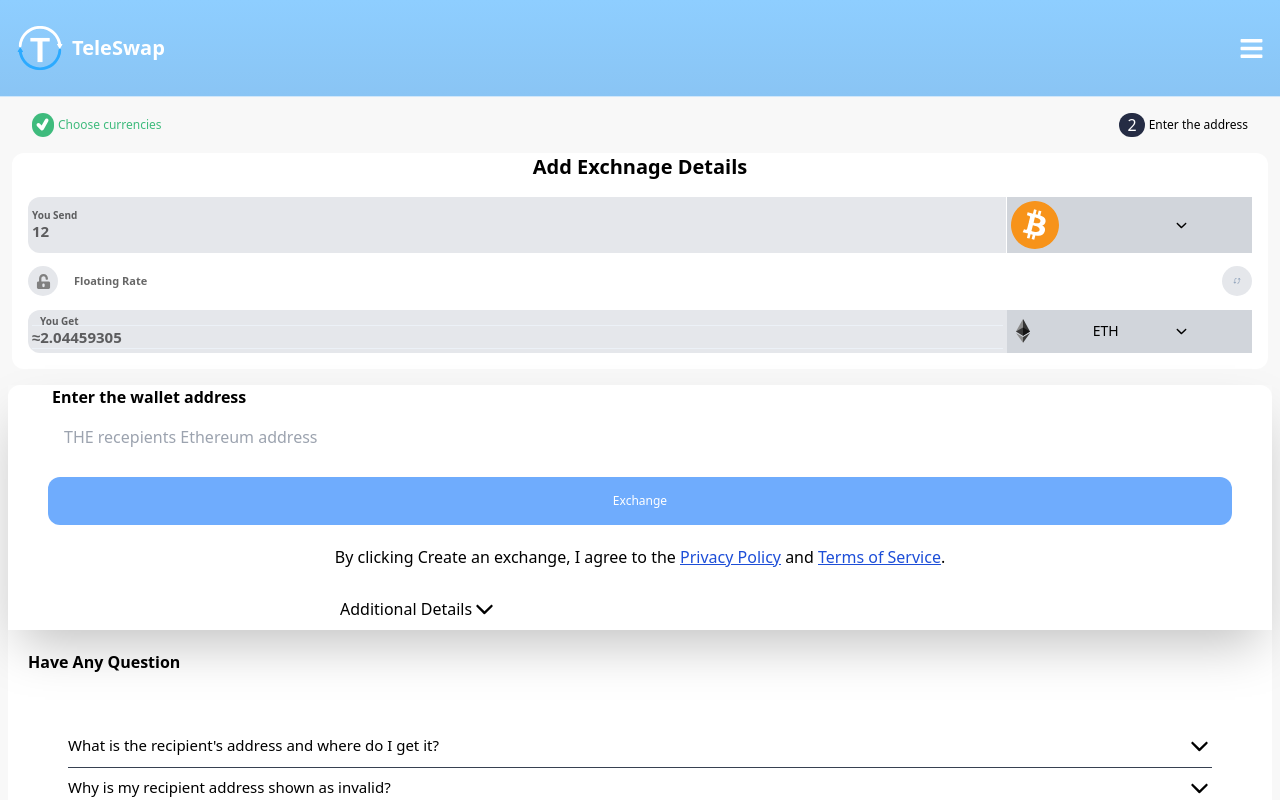
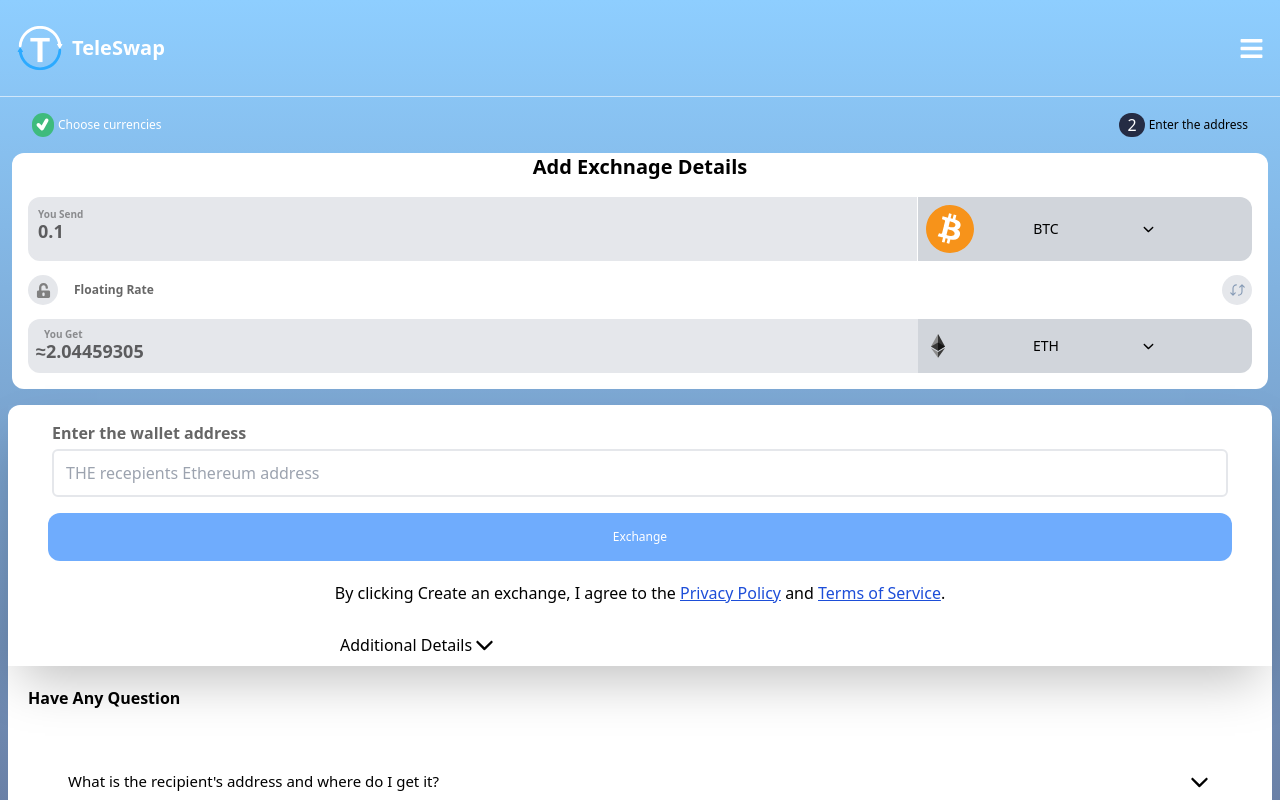
Before and after one commit to bryan6738/swap-tgapp, a React (Vite) app: page /swap-tgapp/exchange in a window 1280 px wide. Shown: the top 800 px of the page. Built offline with nearby package versions, Linux system fonts and the light colour scheme.

Commit message:
fixing UI in input

```diff
--- a/src/Components/Exchanger.jsx
+++ b/src/Components/Exchanger.jsx
@@ -7,21 +7,19 @@
 import { IoIosArrowDown } from "react-icons/io";
 import { FaUnlockAlt } from "react-icons/fa";
 const Exchanger = () => {
-  // const [toggleClasses, setToggleClasses] = useState(" ")
   const [isActive, setIsActive] = useState(true);
+  const [isFocused, setIsForcused] = useState(false);
   const [value, setValue] = useState(0.1);
   const [value2, setValue2] = useState('≈2.04459305');
   const [currency, setCurrency] = useState('BTC');
   const [currency2, setCurrency2] = useState('ETH');
   const [src1, setSrc1] = useState(logo);
   const [src2, setSrc2] = useState(etc);
-  // const addClasses=()=>{
-  //   setToggleClasses("rounded-br-[45px] bg-[#E0E9F1] ")
-  // }
 
   const roundedTrClass = ' bg-[#E0E9F1] hover:bg-blue-100';
   const roundedBlClass = 'rounded-bl-[45px]';
   const roundedBrClass = 'rounded-br-[45px]';
+
   const handleClick = () => {
     setIsActive(!isActive);
     if (value === 0.1) {
@@ -41,6 +39,10 @@
     }
   };
 
+  const handleChange = (e) => {
+    setValue(e.target.value);
+  };
+
   return (
     <div className='p-1'>
       <div className='bg-white rounded-3xl drop-shadow-xl '>
@@ -58,18 +60,21 @@
           </div>
         </div>
 
-        <div className='p-4 flex flex-col '>
+        <div className='p-4 flex flex-col'>
           <div className='flex flex-col h-[33.33%]'>
             <div className='flex'>
-              <div className='w-[80%] mr-[1px] bg-gray-200 flex flex-col justify-center  p-1 font-sans  rounded-l-xl  hover:bg-gray-200'>
-                <h2 className='text-[10px] -mb-1 font-bold text-black/60'>You Send</h2>
+              <div className={`border border-solid border-2 border-gray-200 w-[80%] mr-[1px] ${isFocused ? 'bg-white-200' : 'bg-gray-200'} flex flex-col rounded-l-xl p-2 font-sans`}>
+                <h2 className='text-[10px] -mb-1 font-bold text-black/40'>You Send</h2>
                 <div className='cursor-pointer'>
                   <input value={value}
-                    className='focus:outline-none bg-gray-200 hover:bg-gray-200 text-black/60  w-full text-[15px] font-bold'
+                    onChange={handleChange}
+                    onFocus={() => {setIsForcused(true)}}
+                    onBlur={() => {setIsForcused(false)}}
+                    className={`${isFocused ? 'bg-white-200' : 'bg-gray-200'} focus:outline-none text-black/60  w-full text-[18px] font-bold`}
                     type="text" />
                 </div>
               </div>
-              <div className='w-[20%] hover:bg-gray-300 bg-gray-300 cursor-pointer flex justify-between  items-center p-1 gap-x-2'>
+              <div className='w-[30%] hover:bg-gray-300 bg-gray-300 cursor-pointer flex rounded-r-xl justify-between  items-center p-2 gap-x-1'>
                 <div className='w-1/3'><img className='w-12' src={src1} alt="" /></div>
                 <div className='text-sm w-1/3 leading-tight'>{currency}</div>
                 <div className='w-1/3'><IoIosArrowDown size={15} /></div>
@@ -82,26 +87,26 @@
               <div className='w-[30px] h-[30px] my-auto bg-gray-200 items-center flex flex-col justify-center font-sans rounded-full hover:bg-gray-200'>
                 <FaUnlockAlt color='gray' size={15} />
               </div>
-              <div className=' hover:bg-gray-300  cursor-pointer flex justify-between gap-x-2 items-center p-4'>
-                <h1 className='text-[11px] font-semibold text-black/60'>Floating Rate</h1>
+              <div className='cursor-pointer flex justify-between gap-x-2 items-center p-4'>
+                <h1 className='text-[12px] font-semibold text-black/60'>Floating Rate</h1>
               </div>
-              <div className='w-[30px] my-auto h-[30px] bg-gray-200 rounded-full flex justify-center items-center ml-auto'>
-                <img className='w-[12px] h-[12px]' src={load} alt="" />
+              <div className='hover:bg-blue-600 w-[30px] my-auto h-[30px] bg-gray-200 rounded-full flex justify-center items-center ml-auto'>
+                <img className='w-[25px] h-[25px]' src={load} alt="" />
               </div>
             </div>
           </div>
 
           <div className='flex flex-col  '>
             <div className='flex'>
-              <div className='w-[80%]   flex flex-col justify-center p-1 font-sans  rounded-l-xl bg-gray-200 hover:bg-gray-200'>
-                <h2 className='text-[10px] ml-2 -mb-1  font-bold text-black/60'>You Get</h2>
+              <div className='w-[80%] flex flex-col p-2 font-sans  rounded-l-xl bg-gray-200 hover:bg-gray-200'>
+                <h2 className='text-[10px] ml-2 -mb-1  font-bold text-black/40'>You Get</h2>
                 <div className='cursor-pointer'>
                   <input value={value2} placeholder='0.1'
-                    className='focus:outline-none bg-gray-200 hover:bg-gray-200 text-black/60  w-full text-[15px] font-bold'
+                    className='focus:outline-none bg-gray-200 hover:bg-gray-200 text-black/60  w-full text-[18px] font-bold'
                     type="text" />
                 </div>
               </div>
-              <div className='w-[20%] hover:bg-gray-300  bg-gray-300 cursor-pointer flex justify-between gap-x-2 items-center p-1'>
+              <div className='w-[30%] hover:bg-gray-300  bg-gray-300 cursor-pointer rounded-r-xl flex justify-between gap-x-1 items-center p-2'>
                 <div className='w-1/3'><img className='' src={src2} alt="" /></div>
                 <div className='w-1/3 text-sm leading-tight'>{currency2}</div>
                 <div className='w-1/3'><IoIosArrowDown size={15} /></div>
@@ -111,7 +116,7 @@
 
           <Link to={'/swap-tgapp/exchange'}
             className='bg-[#0F75FC] hover:bg-[#0F75FC]/60 cursor-pointer rounded-xl h-12 mt-4 w-full  flex justify-center'>
-            <button className='p-1 text-center flex justify-center items-center  text-white text-[12px] font-[500] font-sans '>Exchange</button>
+            <button className='p-1 text-center flex justify-center items-center  text-white text-[18px] font-[500] font-sans '>Exchange</button>
           </Link>
         </div>
       </div>
--- a/src/Components/Faqs2.jsx
+++ b/src/Components/Faqs2.jsx
@@ -13,23 +13,22 @@
 
     <section className="bg-white text-black mx-2 rounded-xl mt-4  ">
       <div className='shadow-2xl' >
-        <div className='mx-11' >   <p className='font-[600] text-[16px]' >Enter the wallet address</p>
-          <div className='mt-1' > <input type="text" placeholder='THE recepients Ethereum address' className='w-[100%] h-12 p-3 ' />  </div></div>
+        <div className='mx-11' ><p className='pt-4 font-[600] text-[16px] text-black/60'>Enter the wallet address</p>
+          <div className='mt-1' > <input type="text" placeholder='THE recepients Ethereum address' className='border border-2 w-[100%] h-12 p-3 rounded-md' />  </div></div>
         <Link to={'/swap-tgapp/screen3'} className='bg-[#0F75FC]/60 cursor-pointer rounded-xl h-12 mt-4 mx-10 my-5 flex justify-center'>
           <button className='p-1 text-center flex justify-center items-center  text-white text-[12px] font-[500] font-sans '>Exchange</button>
         </Link>
         <div className='mb-5' > <p className='text-center' > By clicking Create an exchange, I agree to the <a href="" className='text-blue-700 underline ' >Privacy Policy</a> and <a href="" className='text-blue-700 underline ' >Terms of Service</a>. </p> </div>
-        {/* Additional Details */}
         <details className='mx-8' >
           <summary style={summaryStyle} className="py-2 outline-none flex cursor-pointer"><h1 className='ml-[25%] text-black font-[400] text-[16px]'>Additional Details </h1><span className=''><IoIosArrowDown size={25} /></span></summary>
           <div className="pb-4">
             <p className='font-[600] text-[16px]' >Enter the refund address</p>
             <p className='leading-tight text-[14px] text-gray-600 ' >We recommend adding your wallet address for a refund. </p>
-            <div className='mt-1' > <input type="text" placeholder='THE BTC REFUND ADDRESS' className='w-[100%] h-12 p-3 ' />  </div>
+            <div className='mt-1' > <input type="text" placeholder='THE BTC REFUND ADDRESS' className='border border-2 w-[100%] h-12 p-3 rounded-md' />  </div>
 
             <p className='font-[600] text-[16px] mt-8 ' >Add Email</p>
             <p className='leading-tight text-[14px] text-gray-600 ' >If you want to get notifications about this exchange. </p>
-            <div className='mt-1' > <input type="text" placeholder='THE EMAIL ADDRESS' className='w-[100%] h-12 p-3 ' />  </div>
+            <div className='mt-1' > <input type="text" placeholder='THE EMAIL ADDRESS' className='border border-2 w-[100%] h-12 p-3 rounded-md' />  </div>
 
           </div>
         </details>
--- a/src/Components/Options.jsx
+++ b/src/Components/Options.jsx
@@ -2,10 +2,10 @@
 const Options = () => {
   return (
     <>
-      <div className='flex bg-[#F8F8F8] justify-between mx-8 py-4 ' >
+      <div className='flex justify-between mx-8 py-4 ' >
         <div className='flex gap-x-1 ' >
-          <div className='bg-[#3FBB7D] rounded-xl  ' ><TiTick color='white' size={22} /></div>
-          <div>  <p className='text-[#3FBB7D] font-medium text-xs mt-1 ' > Choose currencies </p> </div>
+          <div className='bg-[#3FBB7D] rounded-xl'><TiTick color='white' size={22} /></div>
+          <div><p className='text-[white] font-medium text-xs mt-1'> Choose currencies </p> </div>
         </div>
         <div className='flex gap-x-1 ' >
           <div> <div className='bg-[#252C44] rounded-xl  ' > <p className='text-white px-2 ' >2</p></div> </div>
--- a/src/pages/Screen2.jsx
+++ b/src/pages/Screen2.jsx
@@ -11,6 +11,7 @@
 import Navbar from "../Components/Navbar";
 const Screen2 = () => {
   const [isActive, setIsActive] = useState(true);
+  const [isFocused, setIsForcused] = useState(false);
   const [value, setValue] = useState(0.1);
   const [value2, setValue2] = useState("≈2.04459305");
   const [currency, setCurrency] = useState("BTC");
@@ -38,13 +39,18 @@
       setSrc2(etc);
     }
   };
+
+  const handleChange = (e) => {
+    setValue(e.target.value);
+  };
+
   return (
     <>
       <>
         <div>
           <Navbar />
         </div>
-        <div className="bg-[#F8F8F8]">
+        <div className="">
           <Options />
           <div className="bg-white mx-3 rounded-xl">
             <div className="flex justify-center items-center">
@@ -53,71 +59,55 @@
               </h1>
             </div>
             <div className="p-4 flex flex-col ">
-              <div className="flex flex-col h-[33.33%]">
-                <div className="flex">
-                  <div className="w-[80%] mr-[1px] bg-gray-200 flex flex-col justify-center  p-1 font-sans  rounded-l-xl  hover:bg-gray-200">
-                    <h2 className="text-[10px] -mb-1 font-bold text-black/60">
-                      You Send
-                    </h2>
-                    <div className="cursor-pointer">
-                      <input
-                        value={12}
-                        className="focus:outline-none bg-gray-200 hover:bg-gray-200 text-black/60  w-full text-[15px] font-bold"
-                        type="text"
-                      />
+              <div className='flex flex-col h-[33.33%]'>
+                <div className='flex'>
+                  <div className={`border border-solid border-2 border-gray-200 w-[80%] mr-[1px] ${isFocused ? 'bg-white-200' : 'bg-gray-200'} flex flex-col rounded-l-xl p-2 font-sans`}>
+                    <h2 className='text-[10px] -mb-1 font-bold text-black/40'>You Send</h2>
+                    <div className='cursor-pointer'>
+                      <input value={value}
+                        onChange={handleChange}
+                        onFocus={() => { setIsForcused(true) }}
+                        onBlur={() => { setIsForcused(false) }}
+                        className={`${isFocused ? 'bg-white-200' : 'bg-gray-200'} focus:outline-none text-black/60  w-full text-[18px] font-bold`}
+                        type="text" />
                     </div>
                   </div>
-                  <div className="w-[20%] hover:bg-gray-300 bg-gray-300 cursor-pointer flex justify-between  items-center p-1 gap-x-2">
-                    <div className="w-1/3">
-                      <img className="w-12" src={src1} alt="" />
-                    </div>
-                    <div className="text-sm w-1/3 leading-tight">{}</div>
-                    <div className="w-1/3">
-                      <IoIosArrowDown size={15} />
-                    </div>
+                  <div className='w-[30%] hover:bg-gray-300 bg-gray-300 cursor-pointer flex rounded-r-xl justify-between  items-center p-2 gap-x-1'>
+                    <div className='w-1/3'><img className='w-12' src={src1} alt="" /></div>
+                    <div className='text-sm w-1/3 leading-tight'>{currency}</div>
+                    <div className='w-1/3'><IoIosArrowDown size={15} /></div>
                   </div>
                 </div>
               </div>
-              <div className="flex flex-col  my-1 ">
-                <div className="flex">
-                  <div className=" w-[30px] h-[30px] my-auto bg-gray-200 items-center flex flex-col justify-center   font-sans rounded-full    hover:bg-gray-200">
-                    <FaUnlockAlt color="gray" size={15} />
+
+              <div className='flex flex-col  my-1 '>
+                <div className='flex'>
+                  <div className='w-[30px] h-[30px] my-auto bg-gray-200 items-center flex flex-col justify-center font-sans rounded-full hover:bg-gray-200'>
+                    <FaUnlockAlt color='gray' size={15} />
                   </div>
-                  <div className=" hover:bg-gray-300  cursor-pointer flex justify-between gap-x-2 items-center p-4">
-                    <h1 className="text-[11px] font-semibold text-black/60">
-                      Floating Rate
-                    </h1>
+                  <div className='cursor-pointer flex justify-between gap-x-2 items-center p-4'>
+                    <h1 className='text-[12px] font-semibold text-black/60'>Floating Rate</h1>
                   </div>
-                  <div className="w-[30px] my-auto h-[30px] bg-gray-200 rounded-full flex justify-center items-center ml-auto">
-                    <img className="w-[12px] h-[12px]" src={load} alt="" />
+                  <div className='hover:bg-blue-600 w-[30px] my-auto h-[30px] bg-gray-200 rounded-full flex justify-center items-center ml-auto'>
+                    <img className='w-[25px] h-[25px]' src={load} alt="" />
                   </div>
                 </div>
               </div>
-              <div className="flex flex-col  ">
-                <div className="flex">
-                  <div className="w-[80%]   flex flex-col justify-center p-1 font-sans  rounded-l-xl bg-gray-200 hover:bg-gray-200">
-                    <h2 className="text-[10px] ml-2 -mb-1  font-bold text-black/60">
-                      You Get
-                    </h2>
-                    <div className="cursor-pointer bg-[#ECF1F7] ">
-                      <input
-                        value={value2}
-                        placeholder="0.1"
-                        className="focus:outline-none bg-gray-200 hover:bg-gray-200 text-black/60  w-full text-[15px] font-bold"
-                        type="text"
-                      />
+
+              <div className='flex flex-col  '>
+                <div className='flex'>
+                  <div className='w-[80%] flex flex-col p-2 font-sans  rounded-l-xl bg-gray-200 hover:bg-gray-200'>
+                    <h2 className='text-[10px] ml-2 -mb-1  font-bold text-black/40'>You Get</h2>
+                    <div className='cursor-pointer'>
+                      <input value={value2} placeholder='0.1'
+                        className='focus:outline-none bg-gray-200 hover:bg-gray-200 text-black/60  w-full text-[18px] font-bold'
+                        type="text" />
                     </div>
                   </div>
-                  <div className="w-[20%] hover:bg-gray-300  bg-gray-300 cursor-pointer flex justify-between gap-x-2 items-center p-1">
-                    <div className="w-1/3">
-                      <img className="" src={src2} alt="" />
-                    </div>
-                    <div className="w-1/3 text-sm leading-tight">
-                      {currency2}
-                    </div>
-                    <div className="w-1/3">
-                      <IoIosArrowDown size={15} />
-                    </div>
+                  <div className='w-[30%] hover:bg-gray-300  bg-gray-300 cursor-pointer rounded-r-xl flex justify-between gap-x-1 items-center p-2'>
+                    <div className='w-1/3'><img className='' src={src2} alt="" /></div>
+                    <div className='w-1/3 text-sm leading-tight'>{currency2}</div>
+                    <div className='w-1/3'><IoIosArrowDown size={15} /></div>
                   </div>
                 </div>
               </div>
```
